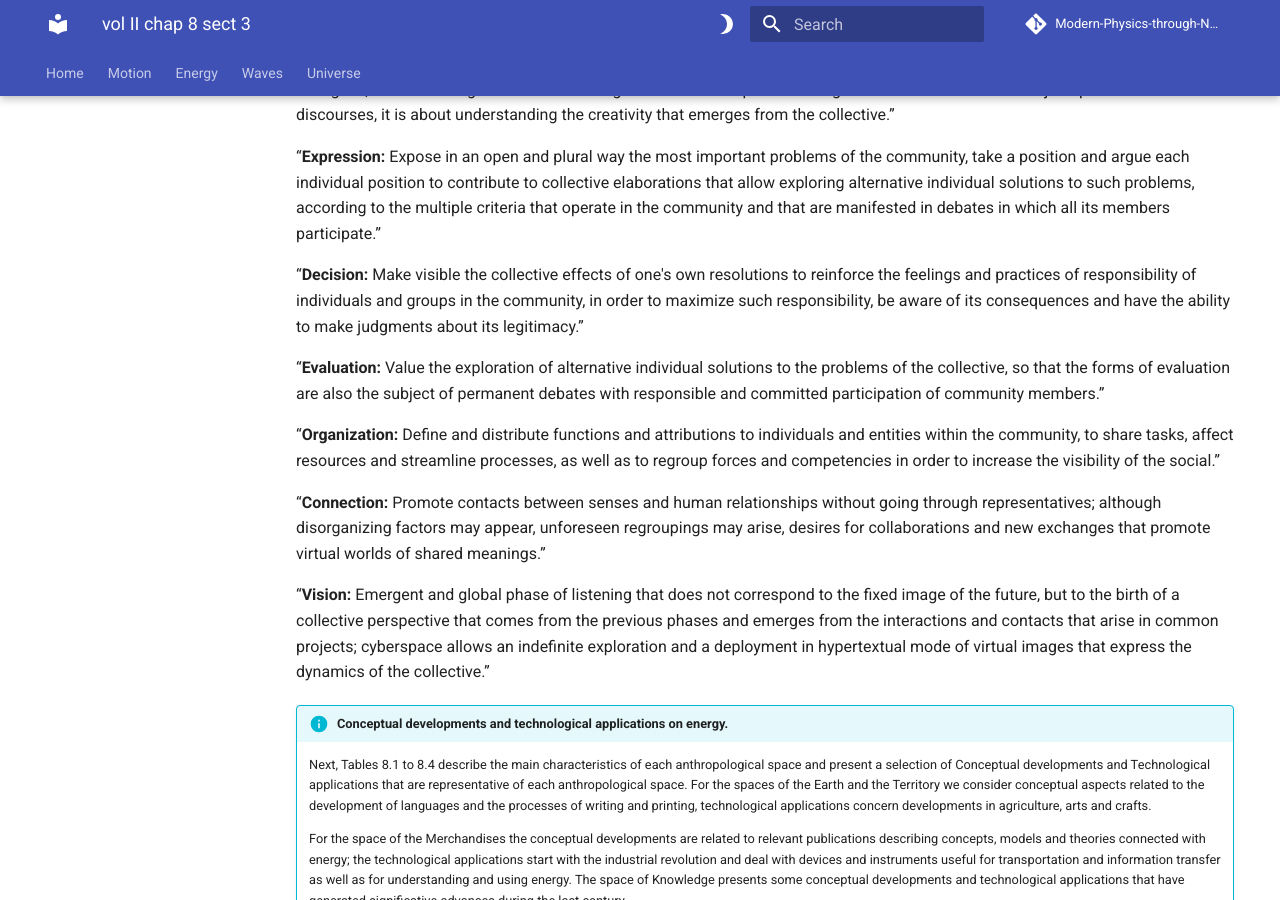
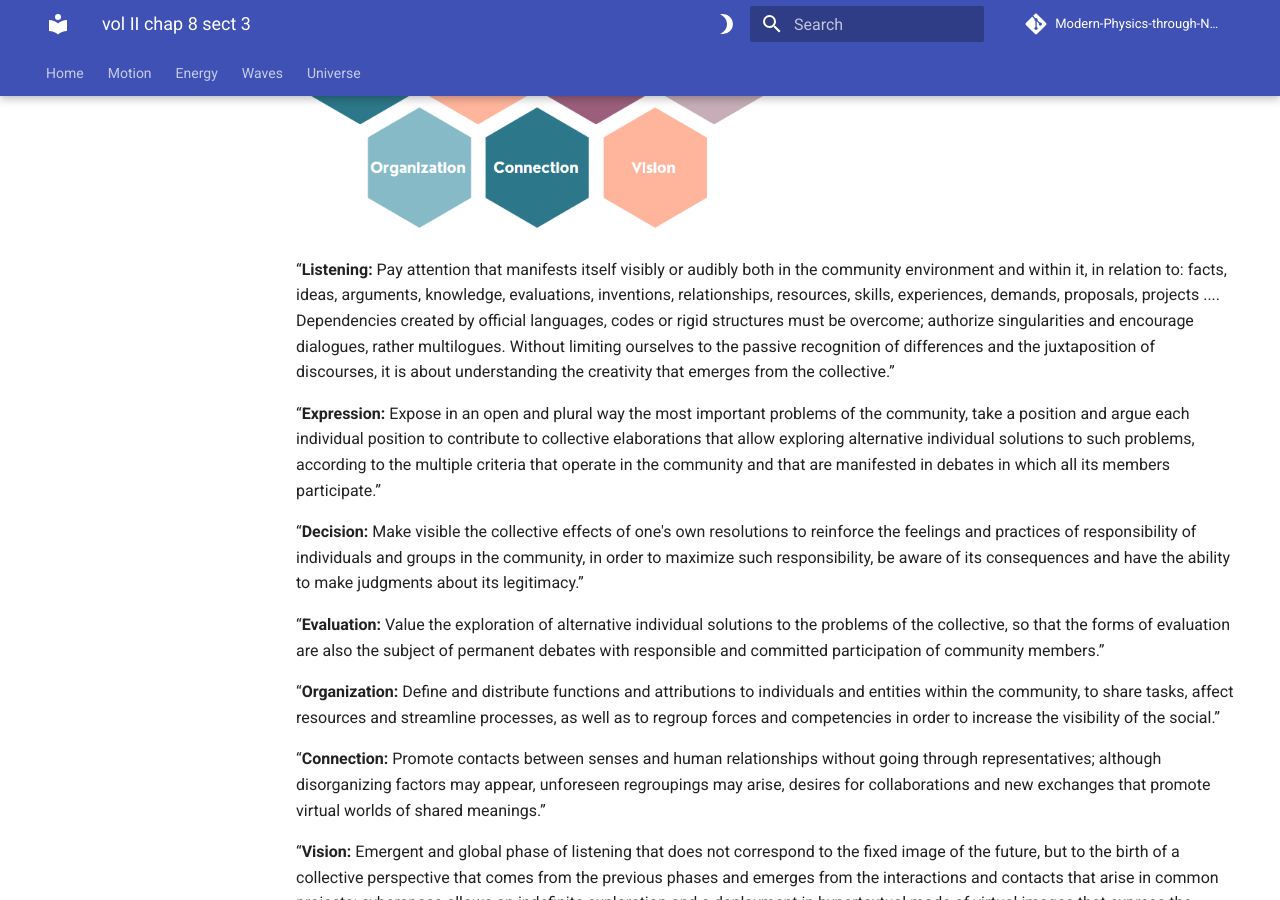
Before and after one commit to modphysnobel/modphysnobel.github.io, an MkDocs documentation site: the page built from docs/vol-II/vol-II-chap-8-sect-3.md, in a window 1280 px wide and 900 px high, scrolled down 994 px. Built offline with MkDocs 1.6.1 and Material for MkDocs 9.7.7, drawn with Linux system fonts in a browser that asks for light colours; some web fonts are replaced; comment, search, counter and statistics services are not loaded.

Commit message:
Update vol-II-chap-8-sect-3.md

```diff
--- a/docs/vol-II/vol-II-chap-8-sect-3.md
+++ b/docs/vol-II/vol-II-chap-8-sect-3.md
@@ -19,7 +19,9 @@
 
 Anthropological spaces do not exactly correspond to specific time periods described in timetables; they refer to states of development that can evolve in different moments with diverse types of manifestations. According to Lévy the following seven phases characterize the dynamical development of the collective intelligence:
 
-**Listening:** Pay attention that manifests itself visibly or audibly both in the community environment and within it, in relation to: facts, ideas, arguments, knowledge, evaluations, inventions, relationships, resources, skills, experiences, demands, proposals, projects .... Dependencies created by official languages, codes or rigid structures must be overcome; authorize singularities and encourage dialogues, rather multilogues. Without limiting ourselves to the passive recognition of differences and the juxtaposition of discourses, it is about understanding the creativity that emerges from the collective.”
+![Fig 1](./figs/chap-8-sect-3-fig1.PNG){width=480}
+
+“**Listening:** Pay attention that manifests itself visibly or audibly both in the community environment and within it, in relation to: facts, ideas, arguments, knowledge, evaluations, inventions, relationships, resources, skills, experiences, demands, proposals, projects .... Dependencies created by official languages, codes or rigid structures must be overcome; authorize singularities and encourage dialogues, rather multilogues. Without limiting ourselves to the passive recognition of differences and the juxtaposition of discourses, it is about understanding the creativity that emerges from the collective.”
 
 “**Expression:** Expose in an open and plural way the most important problems of the community, take a position and argue each individual position to contribute to collective elaborations that allow exploring alternative individual solutions to such problems, according to the multiple criteria that operate in the community and that are manifested in debates in which all its members participate.”
 
```
